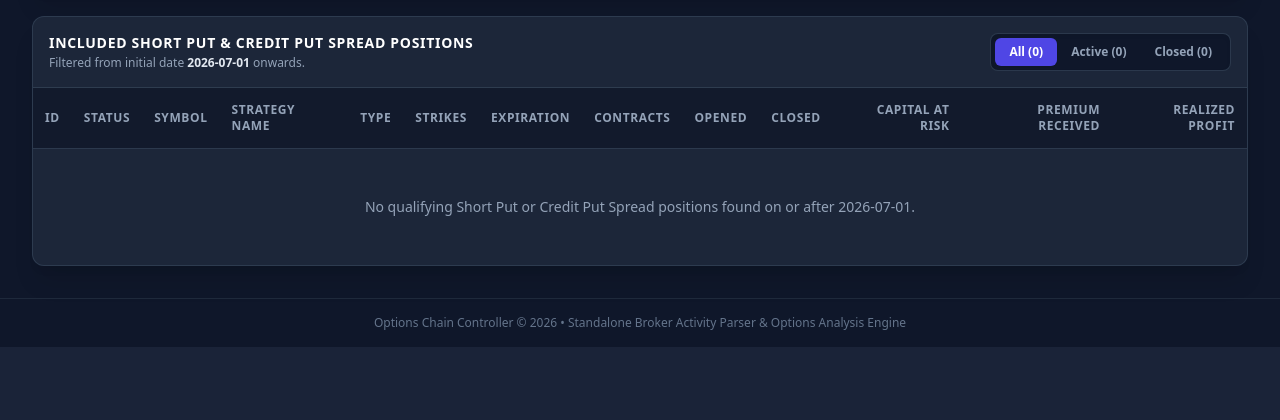
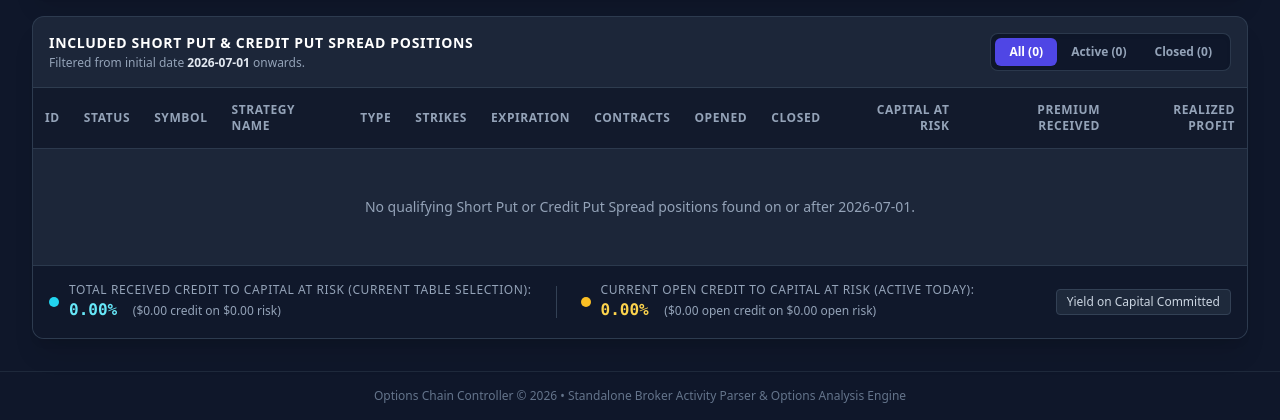
Before and after one commit to projectman/chain_controller, a Flask app: page /short-puts in a window 1280 px wide. Shown: the part 1611-2031 px from the top of the page. Before the commit the page ends 1958 px from the top, so only its background shows below. Run offline with Flask 3, Linux system fonts and the light colour scheme; data that the repository does not hold is empty; some libraries are stand-ins or nearby versions.

Commit message:
Add relative % value of total received credit to total capital at risk below the positions table

```diff
--- a/options_chain/short_puts_analyzer.py
+++ b/options_chain/short_puts_analyzer.py
@@ -199,6 +199,10 @@ class ShortPutsAnalyzer:
 
         total_premium_received = sum(p["net_credit"] for p in positions)
         total_premium_at_risk = sum(p["net_credit"] for p in positions if p["active"])
+        total_risk_all = sum(p["risk"] for p in positions)
+
+        current_credit_to_risk_pct = round((total_premium_at_risk / current_risk * 100.0), 2) if current_risk > 0 else 0.0
+        total_credit_to_risk_pct = round((total_premium_received / total_risk_all * 100.0), 2) if total_risk_all > 0 else 0.0
 
         return {
             "initial_date": initial_date,
@@ -211,6 +215,8 @@ class ShortPutsAnalyzer:
                 "current_risk": current_risk,
                 "total_premium_at_risk": round(total_premium_at_risk, 2),
                 "total_premium_received": round(total_premium_received, 2),
+                "current_credit_to_risk_pct": current_credit_to_risk_pct,
+                "total_credit_to_risk_pct": total_credit_to_risk_pct,
                 "total_realized_profit": total_profit,
                 "current_annualized_roi": current_roi,
                 "average_risk": round(avg_risk_overall, 2)
--- a/templates/short_puts_analyzer.html
+++ b/templates/short_puts_analyzer.html
@@ -326,6 +326,54 @@
         {% endif %}
       </table>
     </div>
+
+    <!-- Relative % Value: Total Received Credit to Total Capital at Risk -->
+    <div class="p-4 bg-slate-900/90 border-t border-slate-700/80 flex flex-col md:flex-row md:items-center justify-between gap-4">
+      <div class="flex flex-wrap items-center gap-6">
+        <!-- Metric 1: Selection Credit-to-Risk % -->
+        <div class="flex items-center gap-2.5">
+          <span class="w-2.5 h-2.5 rounded-full bg-cyan-400"></span>
+          <div>
+            <div class="text-xs text-slate-400 font-medium uppercase tracking-wider">
+              Total Received Credit to Capital at Risk (Current Table Selection):
+            </div>
+            {% set sel_risk = positions | map(attribute='risk') | sum %}
+            {% set sel_credit = positions | map(attribute='net_credit') | sum %}
+            {% set sel_pct = (sel_credit / sel_risk * 100.0) if sel_risk > 0 else 0.0 %}
+            <div class="font-mono font-bold text-base text-cyan-300">
+              {{ "{:,.2f}".format(sel_pct) }}%
+              <span class="text-xs font-normal text-slate-400 ml-1.5 font-sans">
+                (${{ "{:,.2f}".format(sel_credit) }} credit on ${{ "{:,.2f}".format(sel_risk) }} risk)
+              </span>
+            </div>
+          </div>
+        </div>
+
+        <div class="hidden md:block w-px h-8 bg-slate-700"></div>
+
+        <!-- Metric 2: Current Open Active Credit-to-Risk % -->
+        <div class="flex items-center gap-2.5">
+          <span class="w-2.5 h-2.5 rounded-full bg-amber-400"></span>
+          <div>
+            <div class="text-xs text-slate-400 font-medium uppercase tracking-wider">
+              Current Open Credit to Capital at Risk (Active Today):
+            </div>
+            <div class="font-mono font-bold text-base text-amber-300">
+              {{ "{:,.2f}".format(metrics.kpis.current_credit_to_risk_pct) }}%
+              <span class="text-xs font-normal text-slate-400 ml-1.5 font-sans">
+                (${{ "{:,.2f}".format(metrics.kpis.total_premium_at_risk) }} open credit on ${{ "{:,.2f}".format(metrics.kpis.current_risk) }} open risk)
+              </span>
+            </div>
+          </div>
+        </div>
+      </div>
+
+      <div class="text-xs text-slate-400 md:text-right">
+        <span class="inline-block px-2.5 py-1 rounded bg-slate-800 border border-slate-700 text-slate-300 font-medium">
+          Yield on Capital Committed
+        </span>
+      </div>
+    </div>
   </div>
 
 </div>
```
